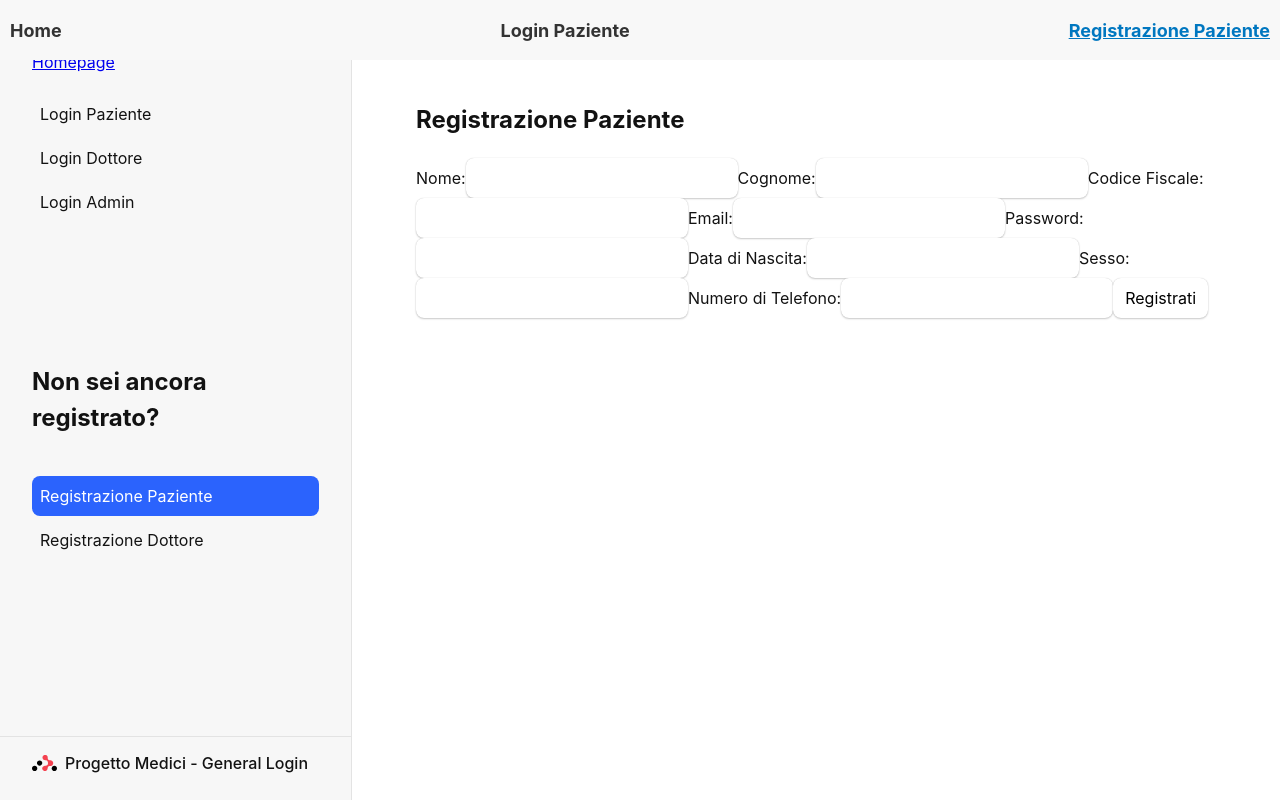
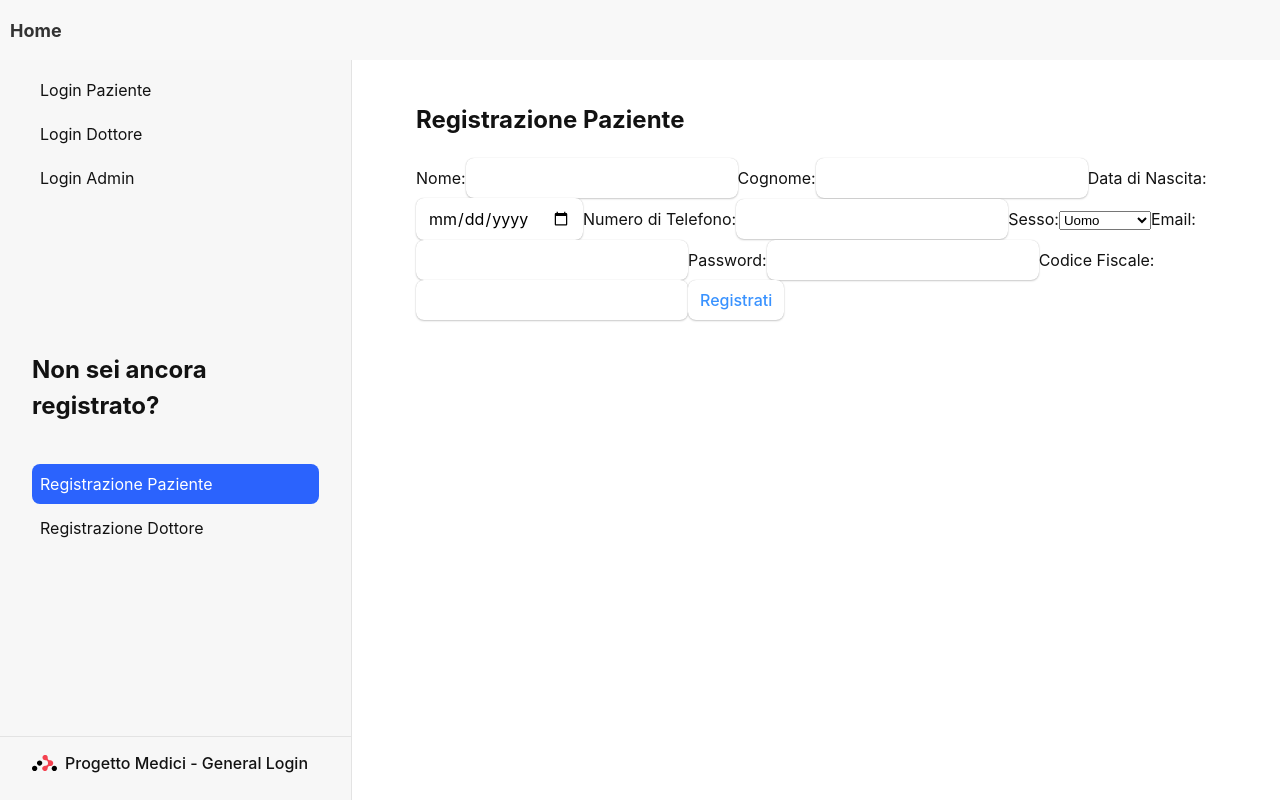
Before and after one commit to vittorioavataneo/final-project-FE, a React (Vite) app: page /patientRegistration in a window 1280 px wide. Built offline with nearby package versions, Linux system fonts and the light colour scheme.

Commit message:
aggiunge la registrazione paziente

```diff
--- a/package.json
+++ b/package.json
@@ -10,6 +10,7 @@
     "preview": "vite preview"
   },
   "dependencies": {
+    "axios": "^1.3.6",
     "localforage": "^1.10.0",
     "match-sorter": "^6.3.1",
     "react": "^18.2.0",
--- /dev/null
+++ b/src/api.jsx
@@ -0,0 +1,49 @@
+import axios from "axios";
+
+export const authenticate = async (email, password) => {
+    const response = await axios.post('http://localhost:8080/api/auth/authenticate',
+    {
+        "email": `${email}`,
+        "password": `${password}`,
+    });
+    localStorage.setItem("token",response.data.access_token);
+}
+
+export const registerPatient = async (firstname, lastname, dob, cellNumber, sex, email, password, taxCode) => {
+    const response = await axios.post('http://localhost:8080/api/auth/registration/patient',
+    {
+        "firstname" : `${firstname}`,
+        "lastname" : `${lastname}`,
+        "dob" : `${dob}`,
+        "cellNumber" : `${cellNumber}`,
+        "sex" : `${sex}`,
+        "email": `${email}`,
+        "password": `${password}`,
+        "taxCode": `${taxCode}`
+    });
+    localStorage.setItem("token_code",response.data.access_token);
+};
+
+export const registerDoctor = async (firstname, lastname, dob, cellNumber, sex, email, password, doctorCode, specialization, street, cap, city, province, country) => {
+    const response = await axios.post('http://localhost:8080/api/auth/registration/doctor',
+    {
+        "firstname" : `${firstname}`,
+        "lastname" : `${lastname}`,
+        "dob" : `${dob}`,
+        "cellNumber" : `${cellNumber}`,
+        "sex" : `${sex}`,
+        "email": `${email}`,
+        "password": `${password}`,
+        "doctorCode": `${doctorCode}`,
+        "address": {
+            "street": `${street}`,
+            "cap": `${cap}`,
+            "city": `${city}`,
+            "province": `${province}`,
+            "country": `${country}`,
+
+        },
+        "specialization": `${specialization}`
+    });
+    localStorage.setItem("token",response.data.access_token);
+};
--- a/src/components/navbar.jsx
+++ b/src/components/navbar.jsx
@@ -5,14 +5,8 @@ function Navbar() {
   return (
     <>
         <nav className="navbar">
-            <NavLink to="/" exact activeClassName="active">
+            <NavLink to="/">
                 Home
-            </NavLink>
-            <NavLink to="/patientLogin" activeClassName="active">
-                Login Paziente
-            </NavLink>
-            <NavLink to="/patientRegistration" activeClassName="active">
-                Registrazione Paziente
             </NavLink>
         </nav>
     </>
--- a/src/routes/landingPage.jsx
+++ b/src/routes/landingPage.jsx
@@ -5,7 +5,6 @@ export default function LandingPage() {
         <>
             <div id="sidebar">
                 <h1>Progetto Medici - General Login</h1>
-                <NavLink to="/" activeClassName="active">Homepage</NavLink>
                 <nav>
                     <ul>
 
--- a/src/routes/patientRegistration.jsx
+++ b/src/routes/patientRegistration.jsx
@@ -1,43 +1,96 @@
 import { Form } from "react-router-dom";
+import { useState } from "react";
+import { registerPatient } from "../api";
+
 export default function PatientRegistration() {
+
+        const[firstname, setFirstname] = useState("");
+        const[lastname, setLastname] = useState("");
+        const[dob, setDob] = useState("");
+        const[email, setEmail] = useState("");
+        const[password, setPassword] = useState("");
+        const[taxCode, setTaxCode] = useState("");
+        const[cellNumber, setCellNumber] = useState("");
+        const[sex, setSex] = useState("");
+
+        function handleSubmit(){
+            registerPatient(firstname, lastname, dob, cellNumber, sex, email, password, taxCode);
+        }
+
+        function changeFirstname(e){
+            setFirstname(e.target.value);
+        }
+
+        function changeLastname(e){
+            setLastname(e.target.value);
+        }
+
+        function changeDob(e){
+            setDob(e.target.value);
+        }
+
+        function changeEmail(e){
+            setEmail(e.target.value);
+        }
+
+        function changePassword(e){
+            setPassword(e.target.value);
+        }
+
+        function changeTaxCode(e){
+            setTaxCode(e.target.value);
+        }
+
+        function changeCellNumber(e){
+            setCellNumber(e.target.value);
+        }
+
+        function changeSex(e){
+            setSex(e.target.value);
+        }
+
     return (
         <>
             <div id="registrazione">
                 <h2>Registrazione Paziente</h2>
-                <Form>
+                <Form onSubmit={handleSubmit}>
                     <label>
                         Nome:
-                        <input type="text" name="nome" />
+                        <input type="text" value={firstname} onChange={changeFirstname} required/>
                     </label>
                     <label>
                         Cognome:
-                        <input type="text" name="cognome" />
+                        <input type="text" value={lastname} onChange={changeLastname} required/>
+                    </label>
+                    <label>
+                        Data di Nascita:
+                        <input type="date" value={dob} onChange={changeDob} required/>
+                    </label>
+                    <label>
+                        Numero di Telefono:
+                        <input type="text" value={cellNumber} onChange={changeCellNumber} minLength={10} maxLength={10}/>
+                    </label>
+                    <label>
+                        Sesso:
+                        <select value={sex} onChange={changeSex} required>
+                            <option value="UOMO">Uomo</option>
+                            <option value="DONNA">Donna</option>
+                            <option value="NON_BINARIO">Non Binario</option>
+                        </select>
+                    </label>
+                    <label>
+                        Email:
+                        <input type="email" value={email} onChange={changeEmail} required/>
+                    </label>
+                    <label>
+                        Password:
+                        <input type="password" value={password} onChange={changePassword} required/>
                     </label>
                     <label>
                         Codice Fiscale:
-                        <input type="text" name="codiceFiscale" />
+                        <input type="text" value={taxCode} onChange={changeTaxCode} minLength={16} maxLength={16} required/>
                     </label>
-                    <label>
-                        Email:
-                        <input type="text" name="email" />
-                    </label>
-                    <label>
-                        Password:
-                        <input type="text" name="password" />
-                    </label>
-                    <label>
-                        Data di Nascita:
-                        <input type="text" name="dataNascita" />
-                    </label>
-                    <label>
-                        Sesso:
-                        <input type="text" name="sesso" />
-                    </label>
-                    <label>
-                        Numero di Telefono:
-                        <input type="text" name="numeroTelefono" />
-                    </label>
-                    <input type="submit" value="Registrati" />
+                    <button type="submit">Registrati</button>
                 </Form>
             </div>
         </>
```
Also changed, not shown: 1 other file (tests, documents, lock files or other folders).
